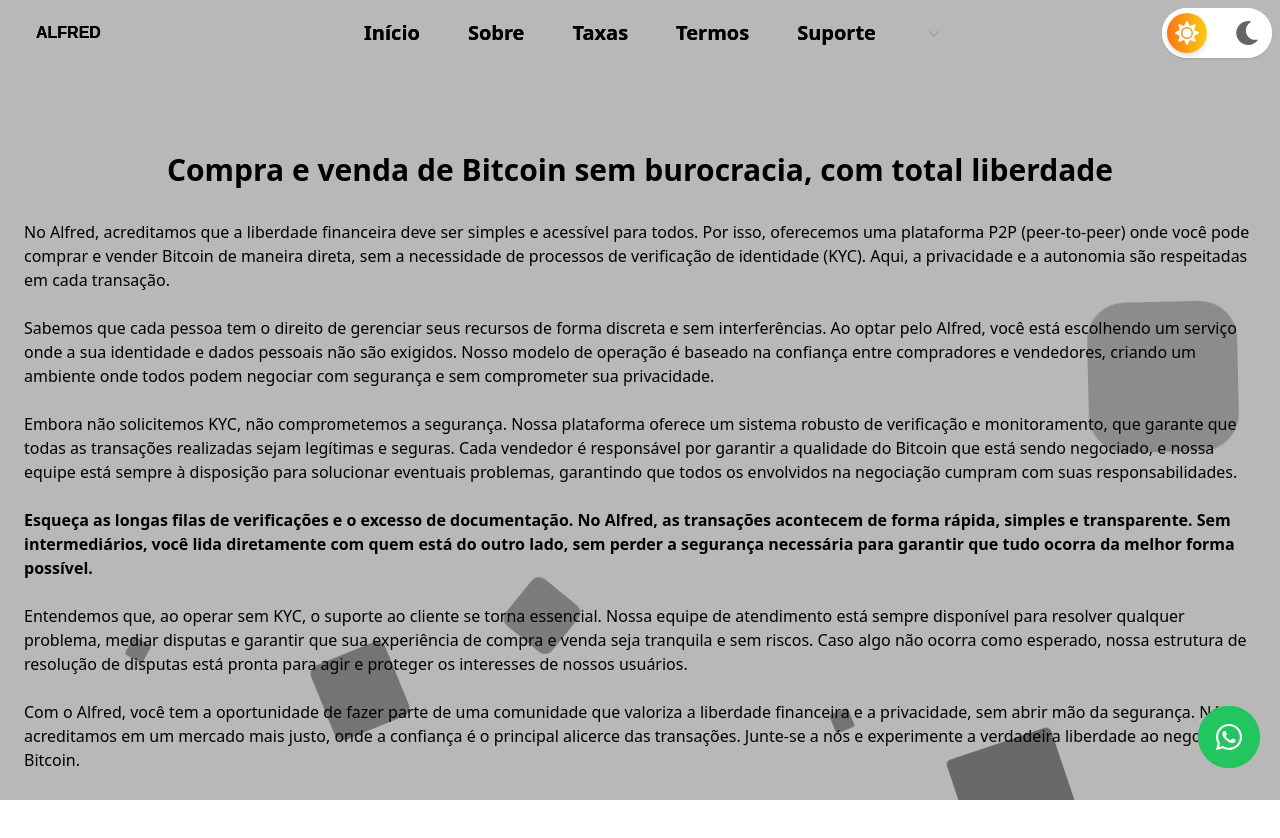
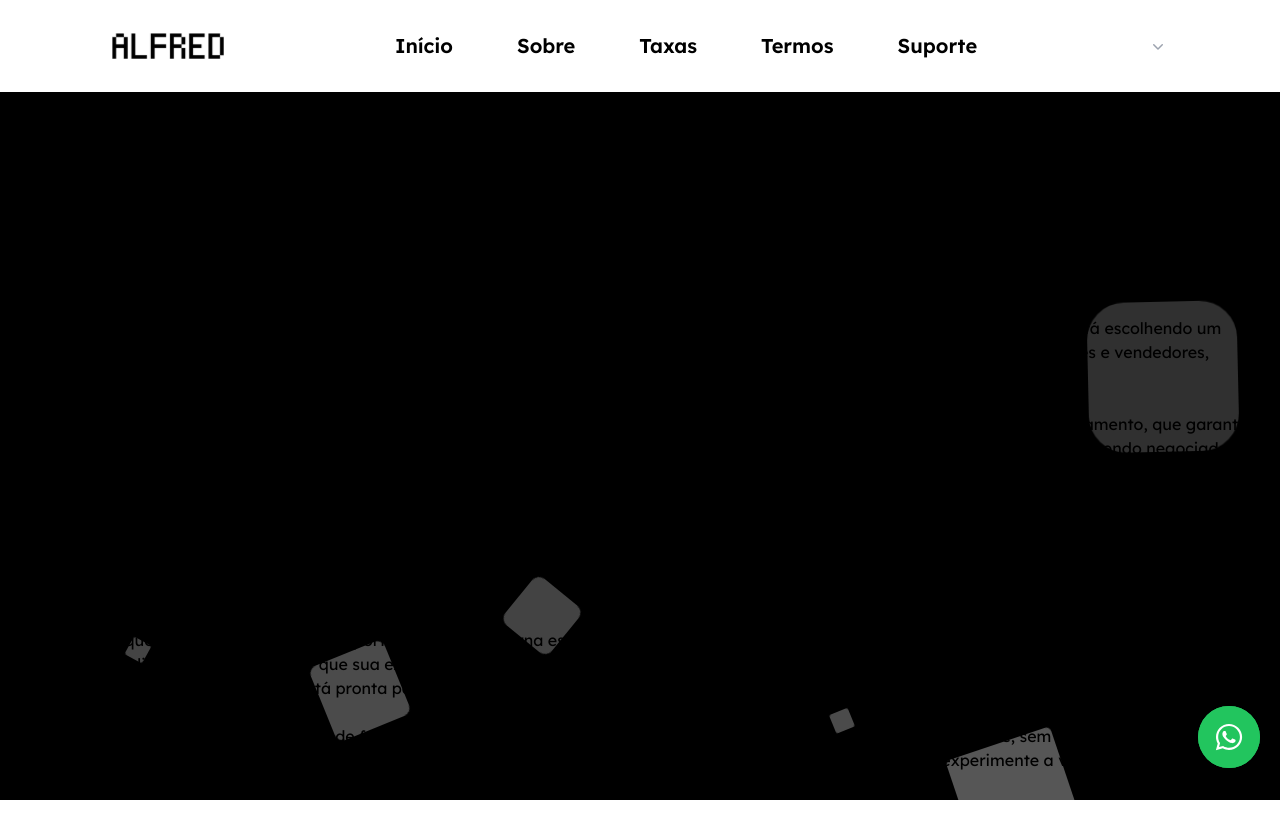
Before and after one commit to Lucasqc04/john-galt, a React (Vite) app: page /1/about-buy-bitcoin in a window 1280 px wide. Shown: the top 838 px of the page. Built offline with nearby package versions, Linux system fonts and the light colour scheme.

Commit message:
feat: implement ui design

```diff
--- a/index.html
+++ b/index.html
@@ -58,6 +58,13 @@
     <meta name="robots" content="index, follow" />
   </head>
 
+  <link rel="preconnect" href="https://fonts.googleapis.com" />
+  <link rel="preconnect" href="https://fonts.gstatic.com" crossorigin />
+  <link
+    href="https://fonts.googleapis.com/css2?family=Lexend:wght@100..900&display=swap"
+    rel="stylesheet"
+  />
+
   <body>
     <div id="root"></div>
     <script type="module" src="/src/main.tsx"></script>
--- a/src/view/components/BackgroundAnimatedProduct.tsx
+++ b/src/view/components/BackgroundAnimatedProduct.tsx
@@ -1,17 +1,17 @@
 export function BackgroundAnimatedProduct() {
   return (
-    <div className="fixed inset-0 -z-10 w-full h-full bg-[#B9B8B8] dark:bg-black">
+    <div className="fixed inset-0 -z-10 w-full h-full bg-black">
       <ul className="circles absolute top-0 left-0 w-full h-full overflow-hidden">
-        <li className="bg-[#606060] dark:bg-[#606060]"></li>
-        <li className="bg-[#606060] dark:bg-[#606060]"></li>
-        <li className="bg-[#606060] dark:bg-[#606060]"></li>
-        <li className="bg-[#606060] dark:bg-[#606060]"></li>
-        <li className="bg-[#606060] dark:bg-[#606060]"></li>
-        <li className="bg-[#606060] dark:bg-[#606060]"></li>
-        <li className="bg-[#606060] dark:bg-[#606060]"></li>
-        <li className="bg-[#606060] dark:bg-[#606060]"></li>
-        <li className="bg-[#606060] dark:bg-[#606060]"></li>
-        <li className="bg-[#606060] dark:bg-[#606060]"></li>
+        <li className="bg-[#606060]"></li>
+        <li className="bg-[#606060]"></li>
+        <li className="bg-[#606060]"></li>
+        <li className="bg-[#606060]"></li>
+        <li className="bg-[#606060]"></li>
+        <li className="bg-[#606060]"></li>
+        <li className="bg-[#606060]"></li>
+        <li className="bg-[#606060]"></li>
+        <li className="bg-[#606060]"></li>
+        <li className="bg-[#606060]"></li>
       </ul>
     </div>
   );
--- a/src/view/components/LanguageSwitcher/LanguageSwitcher.tsx
+++ b/src/view/components/LanguageSwitcher/LanguageSwitcher.tsx
@@ -1,5 +1,6 @@
 import { Popover, PopoverButton, PopoverPanel } from '@headlessui/react';
 import { ChevronDownIcon } from '@heroicons/react/20/solid';
+import classNames from 'classnames';
 import { AcceptedLanguages } from '../../../domain/locales/Language';
 import brasil from '../../assets/images/brasil.png';
 import espanha from '../../assets/images/espanha.png';
@@ -9,29 +10,32 @@ import {
   useLanguageSwitcher,
 } from './useLanguageSwitcher';
 
-export function LanguageSwitcher({ className }: LanguageSwitcherProps) {
+export function LanguageSwitcher({
+  className,
+  LabelClassName,
+}: LanguageSwitcherProps) {
   const { language } = useLanguageSwitcher();
 
   return (
-    <div className="flex gap-2">
+    <div className={classNames('flex gap-2', className)}>
       <Popover className="relative">
         <PopoverButton className="flex items-center gap-x-1 text-sm font-semibold leading-6 text-gray-900 dark:text-white focus:ring-0 focus:outline-none">
           {language.current === AcceptedLanguages.pt && (
             <>
               <img src={brasil} alt="Português" className="h-5 w-5" />
-              <span className={className}>BR</span>
+              <span className={LabelClassName}>BR</span>
             </>
           )}
           {language.current === AcceptedLanguages.en && (
             <>
               <img src={estadosUnidos} alt="English" className="h-5 w-5" />
-              <span className={className}>EN</span>
+              <span className={LabelClassName}>EN</span>
             </>
           )}
           {language.current === AcceptedLanguages.es && (
             <>
               <img src={espanha} alt="Español" className="h-5 w-5" />
-              <span className={className}>ES</span>
+              <span className={LabelClassName}>ES</span>
             </>
           )}
           <ChevronDownIcon
--- a/src/view/components/LanguageSwitcher/useLanguageSwitcher.ts
+++ b/src/view/components/LanguageSwitcher/useLanguageSwitcher.ts
@@ -5,6 +5,7 @@ import { AcceptedLanguages } from '../../../domain/locales/Language';
 
 export type LanguageSwitcherProps = {
   className?: string;
+  LabelClassName?: string;
 };
 
 export function useLanguageSwitcher() {
--- a/src/view/screens/Header/HeaderAlfred.tsx
+++ b/src/view/screens/Header/HeaderAlfred.tsx
@@ -1,57 +1,35 @@
+import AlfredBlackLogo from '@/view/assets/header/alfred-black-logo.svg';
 import classNames from 'classnames';
 import { createPortal } from 'react-dom';
-import { FaBars, FaMoon, FaSun } from 'react-icons/fa';
+import { FaBars } from 'react-icons/fa';
 import { MdClose } from 'react-icons/md';
 import { Link } from 'react-router-dom';
-import Logo from '../../assets/logo/logo-complete-black.png';
-import LogoWhite from '../../assets/logo/logo-complete-white.png';
 import { LanguageSwitcher } from '../../components/LanguageSwitcher/LanguageSwitcher';
 import { ROUTES } from '../../routes/Routes';
 import { NavLinks } from './NavLinks';
 import { useHeader } from './useHeader';
 
 export default function Header() {
-  const { isLargeScreen, menu, theme, isScrolled } = useHeader();
+  const { isLargeScreen, menu, isScrolled } = useHeader();
 
   return (
     <header
       className={classNames(
-        'fixed z-50 top-0 left-0 pt-0 md:p-2 flex items-center justify-between w-full max-w-[100vw] transition-all duration-300',
-        isScrolled && 'shadow-sm bg-[#B9B8B8] dark:bg-black',
+        'fixed z-50 top-0 left-0 flex items-center justify-between w-full max-w-[100vw] transition-all duration-300 bg-white px-28 py-8',
+        isScrolled && 'shadow-sm ',
       )}
     >
       <nav
         aria-label="Global"
         className="w-full flex items-center justify-between"
       >
-        <div className="flex lg:flex-1 justify-center lg:justify-start ml-7">
+        <div className="flex justify-center lg:justify-start">
           <Link to={ROUTES.home.call()}>
-            <h1 className="font-extrabold  dark:text-white font-lexend ">
-              ALFRED
-            </h1>
+            <img src={AlfredBlackLogo} alt="Alfred Logo" className="w-28" />
           </Link>
         </div>
         <div className="flex lg:hidden items-center">
-          <LanguageSwitcher className=" text-xl flex items-center justify-center gap-x-2 lg:text-xl font-semibold leading-6 hover:text-[#F6911D]" />
-          <label className="inline-flex items-center relative cursor-pointer mr-7">
-            <input
-              className="peer hidden"
-              id="toggle-mobile"
-              type="checkbox"
-              checked={theme.isDarkTheme}
-              onClick={theme.toggle}
-              onChange={() => {}}
-            />
-            <div
-              className="relative w-[80px] h-[35px] bg-white peer-checked:bg-zinc-500 rounded-full after:absolute after:content-['']
-            after:w-[30px] after:h-[30px] after:bg-gradient-to-r from-orange-500 to-yellow-400 peer-checked:after:from-zinc-900 peer-checked:after:to-zinc-900
-            after:rounded-full after:top-[2.5px] after:left-[2.5px] active:after:w-[40px] peer-checked:after:left-[75px] peer-checked:after:translate-x-[-100%]
-            shadow-sm duration-300 after:duration-300 after:shadow-md"
-            ></div>
-            <FaSun className="fill-white peer-checked:opacity-60 absolute w-4 h-4 left-[10px]" />
-            <FaMoon className="fill-black opacity-60 peer-checked:opacity-70 peer-checked:fill-white absolute w-4 h-4 right-[10px]" />
-          </label>
-
+          <LanguageSwitcher LabelClassName="text-xl flex items-center justify-center gap-x-2 lg:text-xl font-semibold leading-6" />
           <button
             type="button"
             onClick={menu.open}
@@ -64,31 +42,17 @@ export default function Header() {
 
         <NavLinks isVisible={isLargeScreen} isLargeScreen={isLargeScreen} />
 
-        <div className="hidden lg:flex lg:flex-1 lg:justify-end items-center">
-          <div className="flex items-center">
-            <label className="inline-flex items-center relative cursor-pointer ml-4">
-              <input
-                className="peer hidden"
-                id="toggle"
-                type="checkbox"
-                checked={theme.isDarkTheme}
-                onClick={theme.toggle}
-                onChange={() => {}}
-              />
-              <div className="relative w-[110px] h-[50px] bg-white peer-checked:bg-zinc-500 rounded-full after:absolute after:content-[''] after:w-[40px] after:h-[40px] after:bg-gradient-to-r from-orange-500 to-yellow-400 peer-checked:after:from-zinc-900 peer-checked:after:to-zinc-900 after:rounded-full after:top-[5px] after:left-[5px] active:after:w-[50px] peer-checked:after:left-[105px] peer-checked:after:translate-x-[-100%] shadow-sm duration-300 after:duration-300 after:shadow-md"></div>
-              <FaSun className="fill-white peer-checked:opacity-60 absolute w-6 h-6 left-[13px]" />
-              <FaMoon className="fill-black opacity-60 peer-checked:opacity-70 peer-checked:fill-white absolute w-6 h-6 right-[13px]" />
-            </label>
-          </div>
-        </div>
-
+        <LanguageSwitcher
+          className="hidden lg:flex"
+          LabelClassName="text-xl items-center justify-center gap-x-2 lg:text-xl font-semibold leading-6"
+        />
         {menu.isOpen &&
           createPortal(
             <div className="fixed top-0 left-0 h-screen w-screen  bg-[#B9B8B8] dark:bg-[#606060] z-50 px-6">
               <div className="w-full flex justify-between items-center">
                 <img
-                  src={theme.isDarkTheme ? LogoWhite : Logo}
-                  alt="DIY LAB Logo"
+                  src={AlfredBlackLogo}
+                  alt="Alfred Logo"
                   className="w-24 h-22"
                 />
                 <span className="sr-only">DIY LAB</span>
--- a/src/view/screens/Header/NavLinks.tsx
+++ b/src/view/screens/Header/NavLinks.tsx
@@ -1,9 +1,9 @@
 import { PopoverGroup } from '@headlessui/react';
+import classNames from 'classnames';
 import { ReactNode } from 'react';
 import { useTranslation } from 'react-i18next';
 import { useNavigate } from 'react-router-dom';
 import { LanguageTexts } from '../../../domain/locales/Language';
-import { LanguageSwitcher } from '../../components/LanguageSwitcher/LanguageSwitcher';
 import { ROUTES } from '../../routes/Routes';
 import { useCurrentLang } from '../../utils/useCurrentLang';
 
@@ -23,6 +23,29 @@ export function NavLinks({
   const { t } = useTranslation();
   const { currentLang } = useCurrentLang();
 
+  const Links = [
+    {
+      path: ROUTES.home.call(),
+      label: t(LanguageTexts.header.links[0]),
+    },
+    {
+      path: ROUTES.aboutBitcoin.call(currentLang),
+      label: t(LanguageTexts.header.links[1]),
+    },
+    {
+      path: ROUTES.fee.call(currentLang),
+      label: t(LanguageTexts.header.links[2]),
+    },
+    {
+      path: ROUTES.term.call(currentLang),
+      label: t(LanguageTexts.header.links[3]),
+    },
+    {
+      path: ROUTES.Support.call(currentLang),
+      label: t(LanguageTexts.header.links[4]),
+    },
+  ];
+
   const handleOnLink = (path: string, callback?: () => void) => {
     if (callback) {
       callback();
@@ -40,52 +63,17 @@ export function NavLinks({
             </div>
           )}
           <PopoverGroup className="flex flex-col items-center justify-center gap-y-10 lg:gap-x-12 lg:flex-row lg:gap-y-0">
-            <button
-              onClick={() => handleOnLink(ROUTES.home.call(), LinkCallBack)}
-              className="text-2xl lg:text-xl font-semibold leading-6 text-black dark:text-white hover:text-[#F39200] dark:hover:text-[#F39200]"
-            >
-              {t(LanguageTexts.header.links[0])}
-            </button>
-            <button
-              onClick={() =>
-                handleOnLink(
-                  ROUTES.aboutBitcoin.call(currentLang),
-                  LinkCallBack,
-                )
-              }
-              className="text-2xl lg:text-xl font-semibold leading-6 text-black dark:text-white hover:text-[#F39200] dark:hover:text-[#F39200]"
-            >
-              {t(LanguageTexts.header.links[1])}
-            </button>
-
-            <button
-              onClick={() =>
-                handleOnLink(ROUTES.fee.call(currentLang), LinkCallBack)
-              }
-              className="text-2xl lg:text-xl font-semibold leading-6 text-black dark:text-white hover:text-[#F39200] dark:hover:text-[#F39200]"
-            >
-              {t(LanguageTexts.header.links[2])}
-            </button>
-
-            <button
-              onClick={() =>
-                handleOnLink(ROUTES.term.call(currentLang), LinkCallBack)
-              }
-              className="text-2xl lg:text-xl font-semibold leading-6 text-black dark:text-white hover:text-[#F39200] dark:hover:text-[#F39200]"
-            >
-              {t(LanguageTexts.header.links[3])}
-            </button>
-
-            <button
-              onClick={() =>
-                handleOnLink(ROUTES.Support.call(currentLang), LinkCallBack)
-              }
-              className="text-2xl lg:text-xl font-semibold leading-6 text-black dark:text-white hover:text-[#F39200] dark:hover:text-[#F39200]"
-            >
-              {t(LanguageTexts.header.links[4])}
-            </button>
-
-            <LanguageSwitcher className="text-xl flex items-center justify-center gap-x-2 lg:text-xl font-semibold leading-6 hover:text-[#F39200] dark:hover:text-[#F39200]" />
+            {Links.map((link) => (
+              <button
+                onClick={() => handleOnLink(link.path, LinkCallBack)}
+                className={classNames(
+                  'text-2xl lg:text-xl font-semibold leading-6 text-black px-2 transition-all',
+                  'hover:bg-black hover:text-white duration-300 ease-in-out',
+                )}
+              >
+                {link.label}
+              </button>
+            ))}
           </PopoverGroup>
         </>
       )}
--- a/src/view/screens/Header/useHeader.tsx
+++ b/src/view/screens/Header/useHeader.tsx
@@ -1,15 +1,9 @@
 import { useEffect, useState } from 'react';
-import { ThemeMode } from '../../../domain/entities/theme.entity';
-import { useTheme } from '../../hooks/useTheme';
 import { useWindowSize } from '../../utils/useWindowSize';
 
 export function useHeader() {
   const [mobileMenuOpen, setMobileMenuOpen] = useState(false);
-  const { currentTheme, toggleTheme } = useTheme();
   const { width } = useWindowSize();
-  const [isDarkTheme, setIsDarkTheme] = useState(
-    currentTheme === ThemeMode.dark,
-  );
 
   const [isScrolled, setIsScrolled] = useState(false);
 
@@ -22,14 +16,6 @@ export function useHeader() {
     return () => window.removeEventListener('scroll', handleScroll);
   }, []);
 
-  useEffect(() => {
-    document.documentElement.classList.toggle(
-      ThemeMode.dark,
-      currentTheme === ThemeMode.dark,
-    );
-    setIsDarkTheme(currentTheme === ThemeMode.dark);
-  }, [currentTheme]);
-
   const isLargeScreen = width > 1024;
 
   return {
@@ -38,10 +24,6 @@ export function useHeader() {
       close: () => setMobileMenuOpen(false),
       open: () => setMobileMenuOpen(true),
     },
-    theme: {
-      toggle: toggleTheme,
-      isDarkTheme,
-    },
     isLargeScreen,
     isScrolled,
   };
--- a/src/view/screens/paymentStatus/pageFailure.tsx
+++ b/src/view/screens/paymentStatus/pageFailure.tsx
@@ -11,7 +11,7 @@ export function PaymentAlfredFailure() {
   return (
     <div className="min-h-screen flex flex-col items-center gap-y-6 bg-primary-light dark:bg-primary-dark pt-[15%] md:pt-[10%] px-4 text-center">
       <div className="flex justify-center">
-        <LanguageSwitcher className="transform scale-110" />
+        <LanguageSwitcher LabelClassName="transform scale-110" />
       </div>
       <h1 className="text-3xl md:text-4xl font-bold text-[#F39200] dark:text-white">
         {t('paymentFailure.title')}
--- a/src/view/screens/paymentStatus/pageSucces.tsx
+++ b/src/view/screens/paymentStatus/pageSucces.tsx
@@ -18,7 +18,7 @@ export function PaymentAlfredSuccess() {
   return (
     <div className="min-h-screen bg-primary-light dark:bg-primary-dark flex flex-col justify-center items-center px-4 text-center">
       <div className="flex justify-center">
-        <LanguageSwitcher className="transform scale-110" />
+        <LanguageSwitcher LabelClassName="transform scale-110" />
       </div>
       <div className="bg-success rounded-full p-8 mb-8 mt-5">
         <svg
--- a/src/view/styles/index.css
+++ b/src/view/styles/index.css
@@ -1,6 +1,10 @@
 @tailwind base;
 @tailwind components;
 @tailwind utilities;
+
+* {
+  font-family: 'Lexend', serif, ui-sans-serif, system-ui;
+}
 
 html {
   scroll-behavior: smooth;
```
Also changed, not shown: src/view/components/BackgroundAnimated.tsx (deleted, +0 -18 lines), src/view/assets/header/alfred-black-logo.svg (added).
